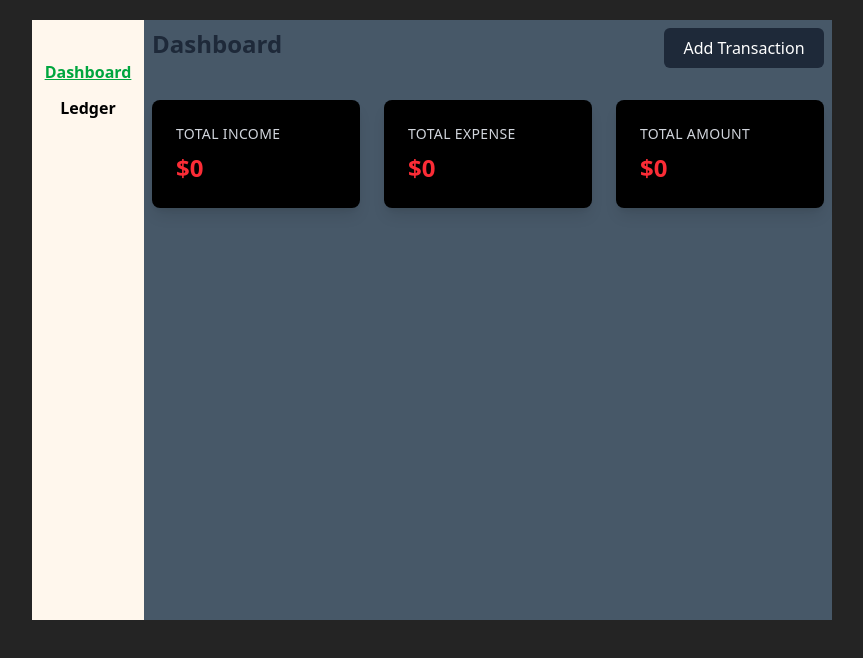
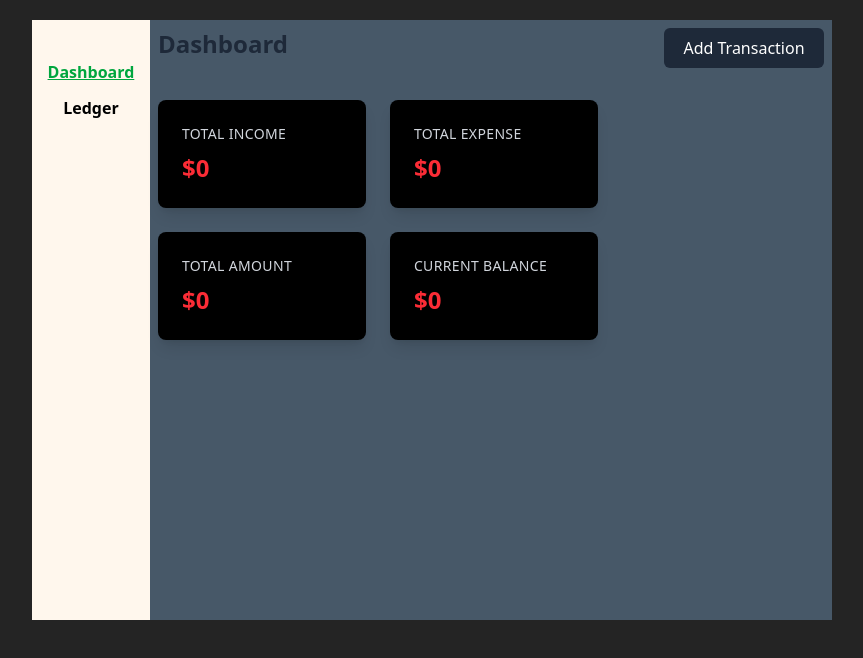
Before and after one commit to thierry-byiringiro/swiftCashFinanceTracker, a React (Vite) app: page / in a window 1280 px wide. Shown: the top 658 px of the page, without its empty margins (208-1071 px from the left). Built offline with nearby package versions, Linux system fonts and the light colour scheme.

Commit message:
added the current balance card

```diff
--- a/src/pages/Dashboard.tsx
+++ b/src/pages/Dashboard.tsx
@@ -31,7 +31,7 @@ export default function Dashboard() {
           Add Transaction
         </NavLink>
       </div>
-      <div className="flex gap-6">
+      <div className="flex gap-6 flex-wrap">
         <div className="flex flex-col justify-center bg-black text-red-500 rounded-lg shadow-lg p-6 w-52">
           <p className="text-sm uppercase tracking-wide text-gray-300">
             Total Income
@@ -52,6 +52,12 @@ export default function Dashboard() {
           </p>
           <p className="text-2xl font-bold mt-2">${total}</p>
         </div>
+        <div className="flex flex-col justify-center bg-black text-red-500 rounded-lg shadow-lg p-6 w-52">
+          <p className="text-sm uppercase tracking-wide text-gray-300">
+            Current Balance
+          </p>
+          <p className="text-2xl font-bold mt-2">${balance}</p>
+        </div>
       </div>
     </div>
   );
```
